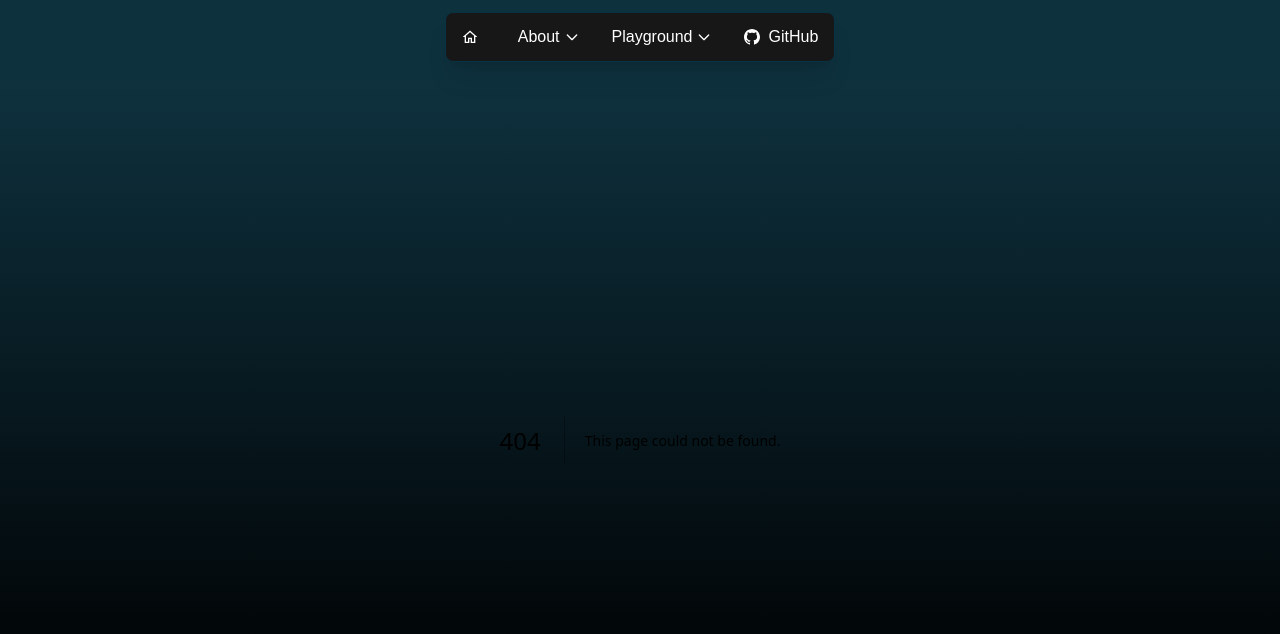
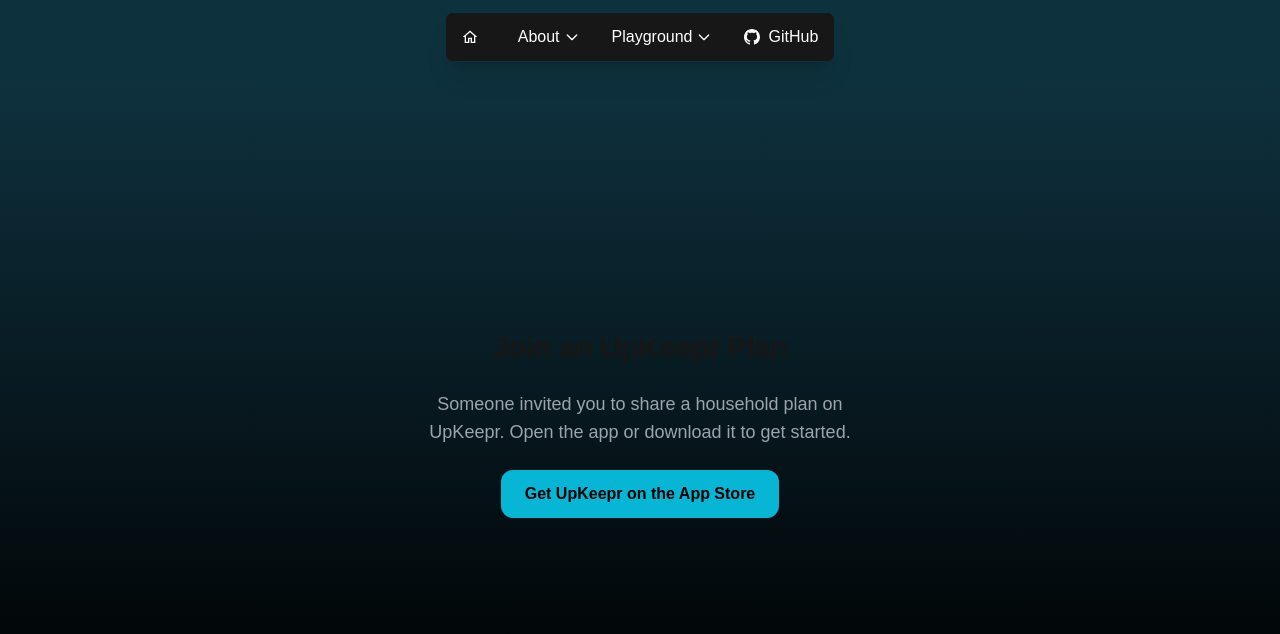
Before and after one commit to NikS-44/personal-portfolio, a Next.js app: page /upkeepr-share in a window 1280 px wide. Before the commit this address had no page. Shown: the top 634 px of the page. Built offline with nearby package versions, Linux system fonts and the light colour scheme.

Commit message:
feat: add upkeepr share page

```diff
--- /dev/null
+++ b/app/upkeepr-share/page.tsx
@@ -0,0 +1,23 @@
+import type { Metadata } from "next";
+
+export const metadata: Metadata = {
+  title: "Join UpKeepr Plan",
+  description: "Download UpKeepr to join a shared household plan.",
+};
+
+export default function UpKeeprSharePage() {
+  return (
+    <div className="flex min-h-dvh flex-col items-center justify-center gap-6 p-8 text-center">
+      <h1 className="text-3xl font-bold tracking-tight">Join an UpKeepr Plan</h1>
+      <p className="max-w-md text-lg text-gray-400">
+        Someone invited you to share a household plan on UpKeepr. Open the app or download it to get started.
+      </p>
+      <a
+        href="https://apps.apple.com/app/upkeepr/id6744257305"
+        className="rounded-xl bg-cyan-500 px-6 py-3 font-semibold text-black transition hover:bg-cyan-400"
+      >
+        Get UpKeepr on the App Store
+      </a>
+    </div>
+  );
+}
```
